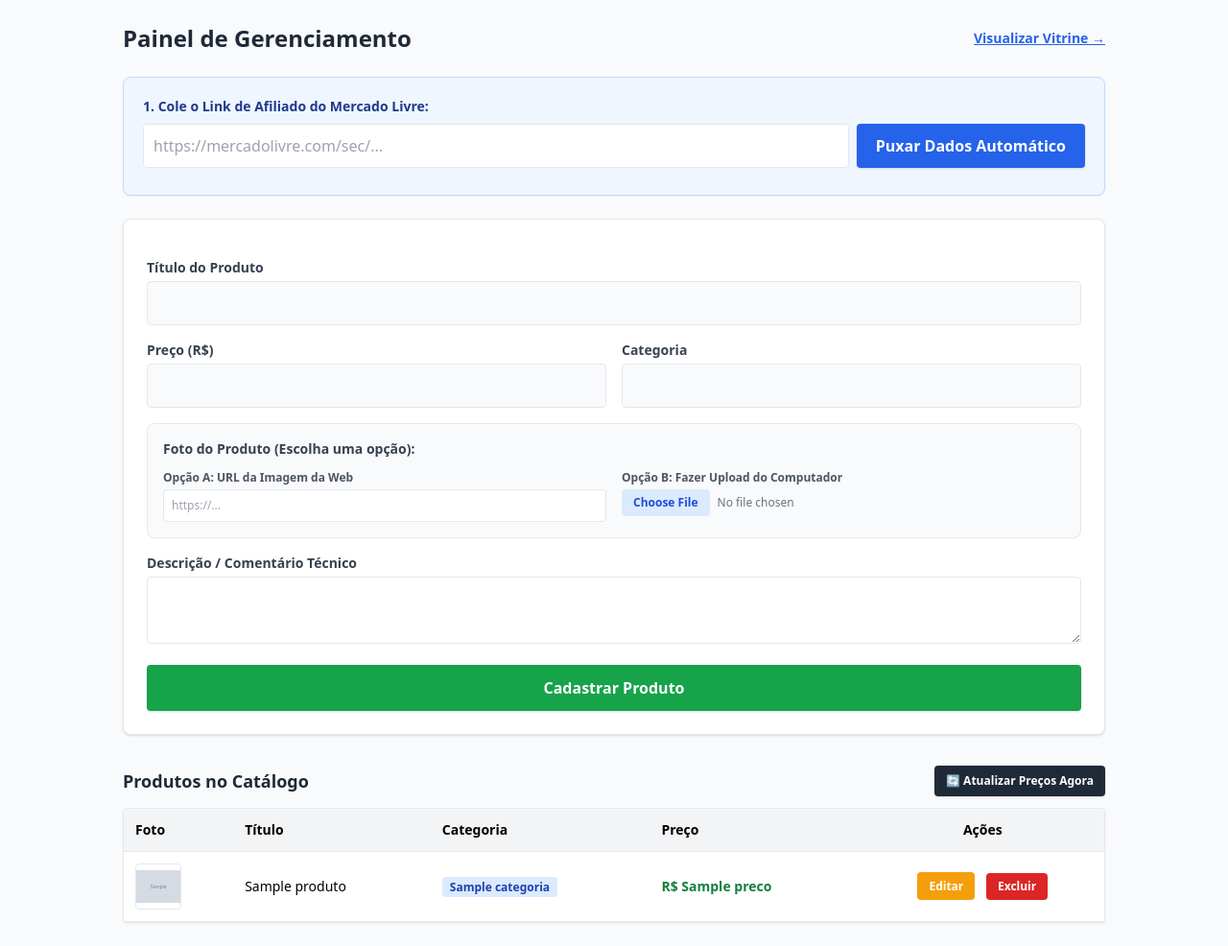
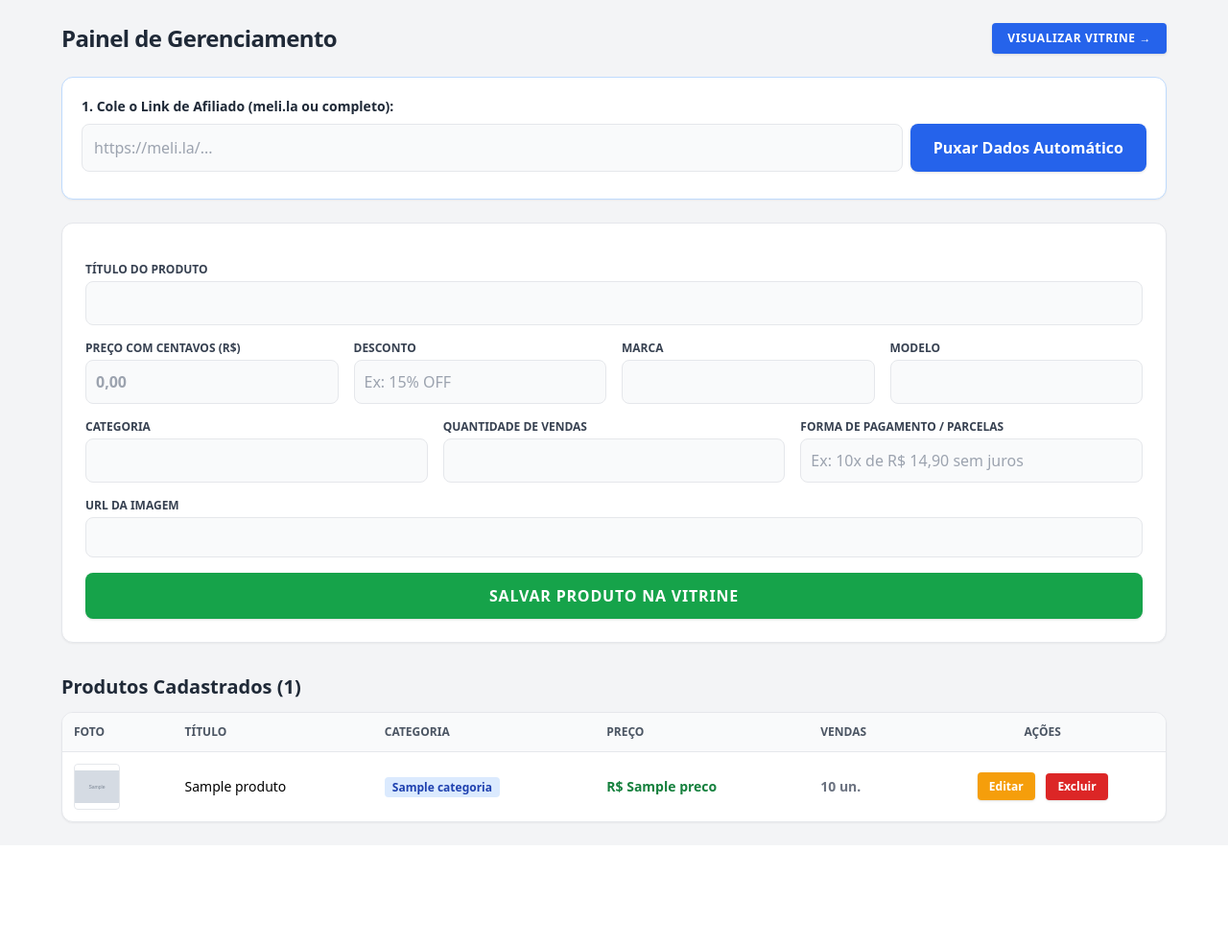
Before and after one commit to andersonranher/vitrine-afiliado, a Flask app: template templates/admin.html in a window 1280 px wide. Shown: the whole page at 96% size. After the commit the page ends 859 px from the top, so only its background shows below. Run offline with Flask 3, Linux system fonts and the light colour scheme; the template is opened without the code that fills it: most values are stand-ins (such as "Sample title", 1, 10 or a date in 2020); grey boxes marked "Sample" are stand-in pictures; some libraries are stand-ins or nearby versions.

Commit message:
Refactor admin panel layout and functionality
Updated the admin panel HTML structure and styles, including form fields for product registration and improved data fetching functionality.

```diff
--- a/templates/admin.html
+++ b/templates/admin.html
@@ -6,105 +6,108 @@
   <title>Painel de Afiliado</title>
   <script src="https://cdn.tailwindcss.com"></script>
 </head>
-<body class="bg-gray-50 p-6">
-  <div class="max-w-5xl mx-auto">
+<body class="bg-gray-100 p-6 font-sans">
+  <div class="max-w-6xl mx-auto">
     <div class="flex justify-between items-center mb-6">
-      <h1 class="text-2xl font-bold text-gray-800">Painel de Gerenciamento</h1>
-      <a href="/" target="_blank" class="text-blue-600 underline text-sm font-semibold">Visualizar Vitrine &rarr;</a>
+      <h1 class="text-2xl font-black text-gray-800 tracking-tight">Painel de Gerenciamento</h1>
+      <a href="/" target="_blank" class="bg-blue-600 hover:bg-blue-700 text-white font-bold text-xs uppercase tracking-wider py-2 px-4 rounded shadow">
+        Visualizar Vitrine &rarr;
+      </a>
     </div>
 
     <!-- Puxar Dados Automático -->
-    <div class="bg-blue-50 border border-blue-200 p-5 rounded-lg mb-6 shadow-sm">
-      <label class="block text-sm font-bold text-blue-900 mb-2">1. Cole o Link de Afiliado do Mercado Livre:</label>
+    <div class="bg-white border border-blue-200 p-5 rounded-xl mb-6 shadow-sm">
+      <label class="block text-sm font-bold text-gray-800 mb-2">1. Cole o Link de Afiliado (meli.la ou completo):</label>
       <div class="flex gap-2">
-        <input type="url" id="input_link_busca" placeholder="https://mercadolivre.com/sec/..." class="flex-1 border p-2.5 rounded bg-white">
-        <button type="button" onclick="puxarDados()" id="btn_puxar" class="bg-blue-600 hover:bg-blue-700 text-white font-bold px-5 py-2.5 rounded shadow">
+        <input type="url" id="input_link_busca" placeholder="https://meli.la/..." class="flex-1 border p-3 rounded-lg bg-gray-50 focus:bg-white focus:ring-2 focus:ring-blue-500 outline-none">
+        <button type="button" onclick="puxarDados()" id="btn_puxar" class="bg-blue-600 hover:bg-blue-700 text-white font-bold px-6 py-3 rounded-lg shadow transition duration-150">
           Puxar Dados Automático
         </button>
       </div>
-      <p id="msg_status" class="text-xs font-semibold mt-2 text-gray-500"></p>
+      <p id="msg_status" class="text-xs font-bold mt-2 text-gray-500"></p>
     </div>
 
     <!-- Formulário de Cadastro -->
-    <form method="POST" enctype="multipart/form-data" class="bg-white p-6 rounded-lg shadow border space-y-4 mb-8">
+    <form method="POST" class="bg-white p-6 rounded-xl shadow-sm border space-y-4 mb-8">
       <input type="hidden" name="link_afiliado" id="form_link_afiliado">
-      <input type="hidden" name="especificacoes" id="form_especificacoes" value="{}">
 
       <div>
-        <label class="block text-sm font-semibold text-gray-700 mb-1">Título do Produto</label>
-        <input type="text" name="titulo" id="form_titulo" required class="w-full border p-2.5 rounded bg-gray-50 focus:bg-white">
+        <label class="block text-xs font-bold text-gray-700 uppercase mb-1">Título do Produto</label>
+        <input type="text" name="titulo" id="form_titulo" required class="w-full border p-2.5 rounded-lg bg-gray-50 focus:bg-white font-medium">
       </div>
 
-      <div class="grid grid-cols-1 md:grid-cols-2 gap-4">
+      <div class="grid grid-cols-1 md:grid-cols-4 gap-4">
         <div>
-          <label class="block text-sm font-semibold text-gray-700 mb-1">Preço (R$)</label>
-          <input type="text" name="preco" id="form_preco" required class="w-full border p-2.5 rounded bg-gray-50 focus:bg-white">
+          <label class="block text-xs font-bold text-gray-700 uppercase mb-1">Preço com Centavos (R$)</label>
+          <input type="text" name="preco" id="form_preco" required placeholder="0,00" class="w-full border p-2.5 rounded-lg bg-gray-50 focus:bg-white font-bold text-green-700">
         </div>
         <div>
-          <label class="block text-sm font-semibold text-gray-700 mb-1">Categoria</label>
-          <input type="text" name="categoria" id="form_categoria" class="w-full border p-2.5 rounded bg-gray-50 focus:bg-white">
+          <label class="block text-xs font-bold text-gray-700 uppercase mb-1">Desconto</label>
+          <input type="text" name="desconto" id="form_desconto" placeholder="Ex: 15% OFF" class="w-full border p-2.5 rounded-lg bg-gray-50 focus:bg-white">
+        </div>
+        <div>
+          <label class="block text-xs font-bold text-gray-700 uppercase mb-1">Marca</label>
+          <input type="text" name="marca" id="form_marca" class="w-full border p-2.5 rounded-lg bg-gray-50 focus:bg-white">
+        </div>
+        <div>
+          <label class="block text-xs font-bold text-gray-700 uppercase mb-1">Modelo</label>
+          <input type="text" name="modelo" id="form_modelo" class="w-full border p-2.5 rounded-lg bg-gray-50 focus:bg-white">
         </div>
       </div>
 
-      <!-- Área de Imagem Dupla (Link ou Upload) -->
-      <div class="border rounded-lg p-4 bg-gray-50 space-y-3">
-        <span class="block text-sm font-bold text-gray-700">Foto do Produto (Escolha uma opção):</span>
-        <div class="grid grid-cols-1 md:grid-cols-2 gap-4">
-          <div>
-            <label class="block text-xs font-semibold text-gray-600 mb-1">Opção A: URL da Imagem da Web</label>
-            <input type="url" name="imagem_url" id="form_imagem" placeholder="https://..." class="w-full border p-2 rounded bg-white text-xs">
-          </div>
-          <div>
-            <label class="block text-xs font-semibold text-gray-600 mb-1">Opção B: Fazer Upload do Computador</label>
-            <input type="file" name="imagem_upload" accept="image/*" class="w-full text-xs text-gray-500 file:mr-2 file:py-1.5 file:px-3 file:rounded file:border-0 file:bg-blue-100 file:text-blue-700 file:font-semibold">
-          </div>
+      <div class="grid grid-cols-1 md:grid-cols-3 gap-4">
+        <div>
+          <label class="block text-xs font-bold text-gray-700 uppercase mb-1">Categoria</label>
+          <input type="text" name="categoria" id="form_categoria" class="w-full border p-2.5 rounded-lg bg-gray-50 focus:bg-white">
+        </div>
+        <div>
+          <label class="block text-xs font-bold text-gray-700 uppercase mb-1">Quantidade de Vendas</label>
+          <input type="number" name="vendas" id="form_vendas" class="w-full border p-2.5 rounded-lg bg-gray-50 focus:bg-white">
+        </div>
+        <div>
+          <label class="block text-xs font-bold text-gray-700 uppercase mb-1">Forma de Pagamento / Parcelas</label>
+          <input type="text" name="pagamento" id="form_pagamento" placeholder="Ex: 10x de R$ 14,90 sem juros" class="w-full border p-2.5 rounded-lg bg-gray-50 focus:bg-white">
         </div>
       </div>
 
       <div>
-        <label class="block text-sm font-semibold text-gray-700 mb-1">Descrição / Comentário Técnico</label>
-        <textarea name="descricao" id="form_descricao" rows="2" class="w-full border p-2.5 rounded"></textarea>
+        <label class="block text-xs font-bold text-gray-700 uppercase mb-1">URL da Imagem</label>
+        <input type="url" name="imagem_url" id="form_imagem" required class="w-full border p-2.5 rounded-lg bg-gray-50 focus:bg-white text-sm">
       </div>
 
-      <button type="submit" class="w-full bg-green-600 text-white font-bold py-3 rounded hover:bg-green-700 shadow">
-        Cadastrar Produto
+      <button type="submit" class="w-full bg-green-600 hover:bg-green-700 text-white font-black py-3 rounded-lg shadow uppercase tracking-wider transition">
+        Salvar Produto na Vitrine
       </button>
     </form>
 
     <!-- Lista com Ações de Editar / Excluir -->
-    <div class="flex justify-between items-center mb-3">
-      <h2 class="text-lg font-bold text-gray-800">Produtos no Catálogo</h2>
-      <form action="/admin/atualizar-precos" method="POST">
-        <button type="submit" class="bg-gray-800 hover:bg-black text-white text-xs font-bold py-2 px-3 rounded shadow">
-          🔄 Atualizar Preços Agora
-        </button>
-      </form>
-    </div>
-
-    <div class="bg-white rounded border overflow-x-auto shadow-sm">
+    <h2 class="text-xl font-bold text-gray-800 mb-3">Produtos Cadastrados ({{ produtos|length }})</h2>
+    <div class="bg-white rounded-xl border overflow-x-auto shadow-sm">
       <table class="w-full text-left text-sm">
-        <thead class="bg-gray-100 border-b">
+        <thead class="bg-gray-50 border-b text-gray-600 uppercase text-xs">
           <tr>
             <th class="p-3">Foto</th>
             <th class="p-3">Título</th>
             <th class="p-3">Categoria</th>
             <th class="p-3">Preço</th>
+            <th class="p-3">Vendas</th>
             <th class="p-3 text-center">Ações</th>
           </tr>
         </thead>
-        <tbody>
+        <tbody class="divide-y">
           {% for p in produtos %}
-          <tr class="border-b hover:bg-gray-50">
+          <tr class="hover:bg-gray-50">
             <td class="p-3">
               <img src="{{ p.imagem_url }}" alt="" referrerpolicy="no-referrer" class="w-12 h-12 object-contain bg-white border rounded">
             </td>
             <td class="p-3 font-medium">{{ p.titulo }}</td>
             <td class="p-3"><span class="bg-blue-100 text-blue-800 text-xs px-2 py-0.5 rounded font-semibold">{{ p.categoria }}</span></td>
             <td class="p-3 font-bold text-green-700">R$ {{ p.preco }}</td>
+            <td class="p-3 text-gray-500 font-semibold">{{ p.vendas }} un.</td>
             <td class="p-3 text-center space-x-2">
-              <a href="/admin/editar/{{ p.id }}" class="bg-amber-500 hover:bg-amber-600 text-white text-xs font-bold px-3 py-1.5 rounded">Editar</a>
-              <form action="/admin/excluir/{{ p.id }}" method="POST" class="inline" onsubmit="return confirm('Deseja excluir este item da vitrine?');">
-                <button type="submit" class="bg-red-600 hover:bg-red-700 text-white text-xs font-bold px-3 py-1.5 rounded">Excluir</button>
+              <a href="/admin/editar/{{ p.id }}" class="bg-amber-500 hover:bg-amber-600 text-white text-xs font-bold px-3 py-1.5 rounded shadow">Editar</a>
+              <form action="/admin/excluir/{{ p.id }}" method="POST" class="inline" onsubmit="return confirm('Deseja excluir este item permanentemente?');">
+                <button type="submit" class="bg-red-600 hover:bg-red-700 text-white text-xs font-bold px-3 py-1.5 rounded shadow">Excluir</button>
               </form>
             </td>
           </tr>
@@ -122,8 +125,8 @@
 
       if (!link) { alert("Cole o link primeiro!"); return; }
 
-      status.innerText = "Consultando dados no Mercado Livre...";
-      status.className = "text-xs font-semibold mt-2 text-blue-600";
+      status.innerText = "Consultando Mercado Livre em tempo real...";
+      status.className = "text-xs font-bold mt-2 text-blue-600 animate-pulse";
       btn.disabled = true;
 
       try {
@@ -137,15 +140,19 @@
         document.getElementById('form_link_afiliado').value = link;
         document.getElementById('form_titulo').value = d.titulo || '';
         document.getElementById('form_preco').value = d.preco || '';
+        document.getElementById('form_desconto').value = d.desconto || '';
         document.getElementById('form_categoria').value = d.categoria || 'Geral';
+        document.getElementById('form_marca').value = d.marca || '';
+        document.getElementById('form_modelo').value = d.modelo || '';
+        document.getElementById('form_vendas').value = d.vendas || 0;
+        document.getElementById('form_pagamento').value = d.pagamento || '';
         document.getElementById('form_imagem').value = d.imagem_url || '';
-        document.getElementById('form_especificacoes').value = JSON.stringify(d.especificacoes || {});
 
-        status.innerText = "Dados preenchidos com sucesso!";
-        status.className = "text-xs font-semibold mt-2 text-green-600";
+        status.innerText = "✅ Dados extraídos com sucesso!";
+        status.className = "text-xs font-bold mt-2 text-green-600";
       } catch (err) {
-        status.innerText = "Erro ao buscar dados.";
-        status.className = "text-xs font-semibold mt-2 text-red-600";
+        status.innerText = "❌ Erro ao buscar dados. Verifique o link e tente novamente.";
+        status.className = "text-xs font-bold mt-2 text-red-600";
       } finally {
         btn.disabled = false;
       }
```
